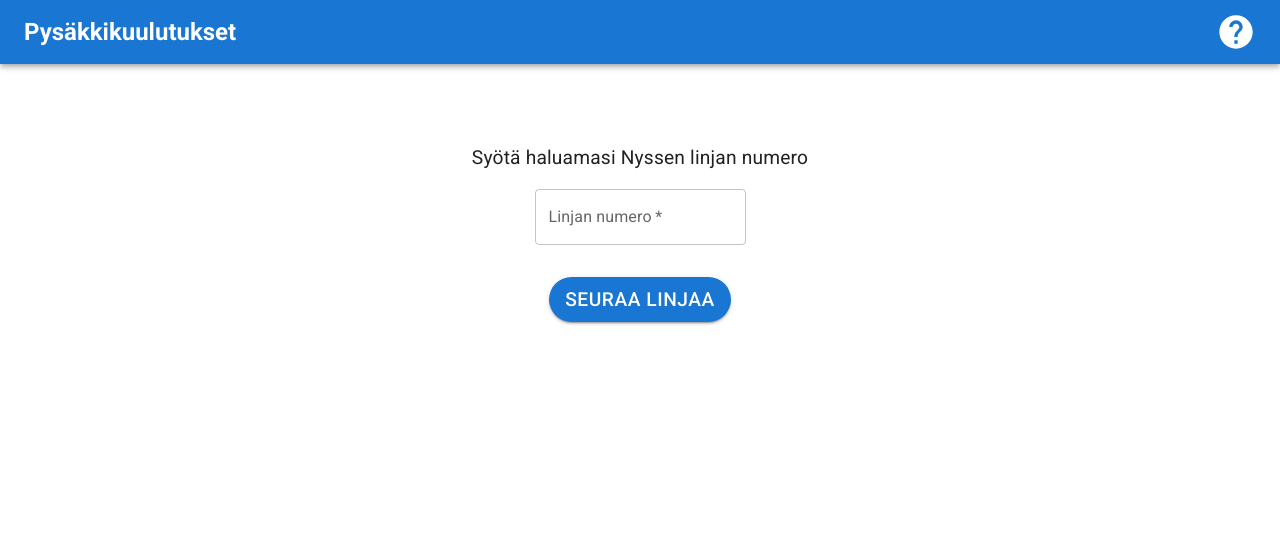
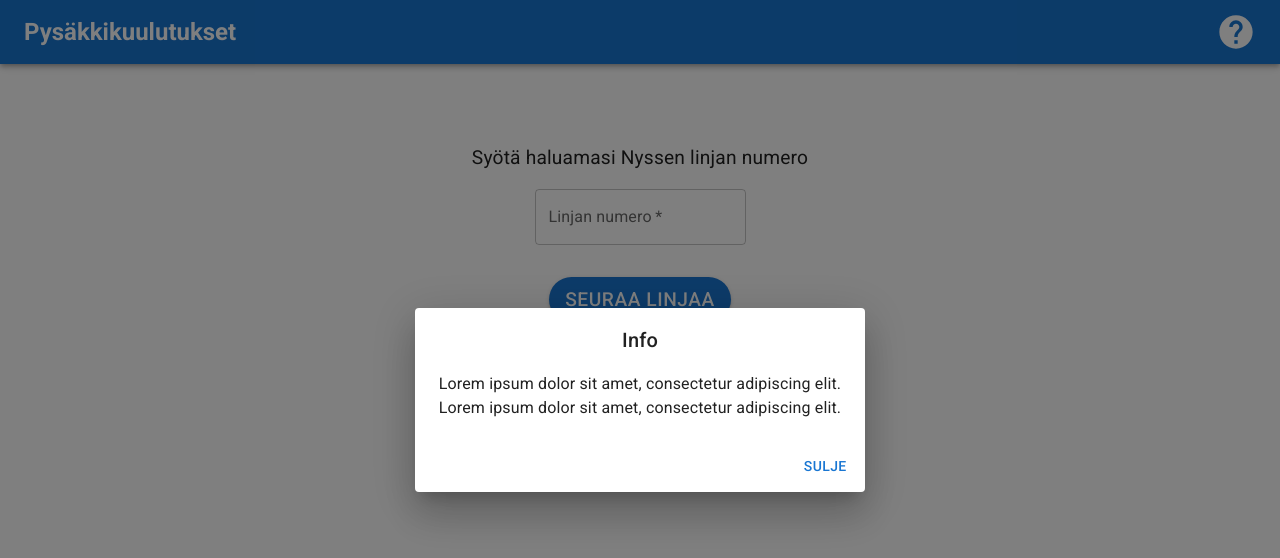
Before and after one commit to MikkoPasanen/bus-stop-synthesis, a React (Vite) app in the folder frontend/: page / in a window 1280 px wide. Both pictures are taken after a click on the button "help". Shown: the top 558 px of the page. Built offline with nearby package versions, Linux system fonts and the light colour scheme; no server answers.

Commit message:
Add dialog for info button

```diff
--- a/frontend/src/App.jsx
+++ b/frontend/src/App.jsx
@@ -10,10 +10,13 @@
 import TopAppBar from "./components/TopAppBar.jsx";
 import MainPage from "./components/MainPage.jsx";
 import TrackingPage from "./components/TrackingPage.jsx";
+import InfoScreen from "./components/InfoScreen.jsx";
 
 function App() {
     // Bus line number
     const [id, setId] = useState("");
+
+    const [open, setOpen] = useState(false);
 
     // Bus tracking
     const [tracking, setTracking] = useState("not tracking");
@@ -32,7 +35,7 @@
     return (
       <>
         <CssBaseline />
-        <TopAppBar />
+        <TopAppBar setOpen={setOpen}/>
         {tracking === "not tracking" ? (
           <MainPage
             linenro={id}
@@ -52,6 +55,7 @@
           />
         )
         }
+        <InfoScreen open={open} setOpen={setOpen} />
       </>
     )
 }
--- /dev/null
+++ b/frontend/src/components/InfoScreen.jsx
@@ -0,0 +1,34 @@
+/* eslint-disable react/prop-types */
+import { Dialog, DialogTitle, Typography, DialogContent, DialogActions, Button } from "@mui/material";
+
+export default function InfoScreen({ open, setOpen }) {
+
+    return (
+        <>
+            <Dialog
+                open={open}
+                onClose={() => setOpen(false)}
+                maxWidth="lg"
+            >
+                <DialogTitle
+                    sx={{ textAlign: "center" }}
+                >Info</DialogTitle>
+                <DialogContent>
+                    <Typography>
+                        Lorem ipsum dolor sit amet, consectetur adipiscing elit.
+                    </Typography>
+                    <Typography>
+                        Lorem ipsum dolor sit amet, consectetur adipiscing elit.
+                    </Typography>
+                </DialogContent>
+                <DialogActions>
+                    <Button
+                        onClick={() => setOpen(false)}
+                    >
+                        Sulje
+                    </Button>
+                </DialogActions>
+            </Dialog>
+        </>
+    );
+}
--- a/frontend/src/components/MainPage.jsx
+++ b/frontend/src/components/MainPage.jsx
@@ -19,6 +19,7 @@
 
     // Loading state
     const [loading, setLoading] = useState(false);
+
 
     /**
      * Checks if the bus line number is valid by
--- a/frontend/src/components/TopAppBar.jsx
+++ b/frontend/src/components/TopAppBar.jsx
@@ -1,8 +1,10 @@
+/* eslint-disable react/prop-types */
 import { AppBar, Toolbar, Typography, Box, IconButton } from "@mui/material";
 
 import HelpIcon from "@mui/icons-material/Help";
 
-export default function TopAppBar() {
+export default function TopAppBar({ setOpen }) {
+
     return (
         <AppBar position="static">
             <Toolbar>
@@ -22,6 +24,7 @@
                         edge="end"
                         color="inherit"
                         aria-label="help"
+                        onClick={() => setOpen(true)}
                     >
                         <HelpIcon sx={{ fontSize: "40px" }} />
                     </IconButton>
```
